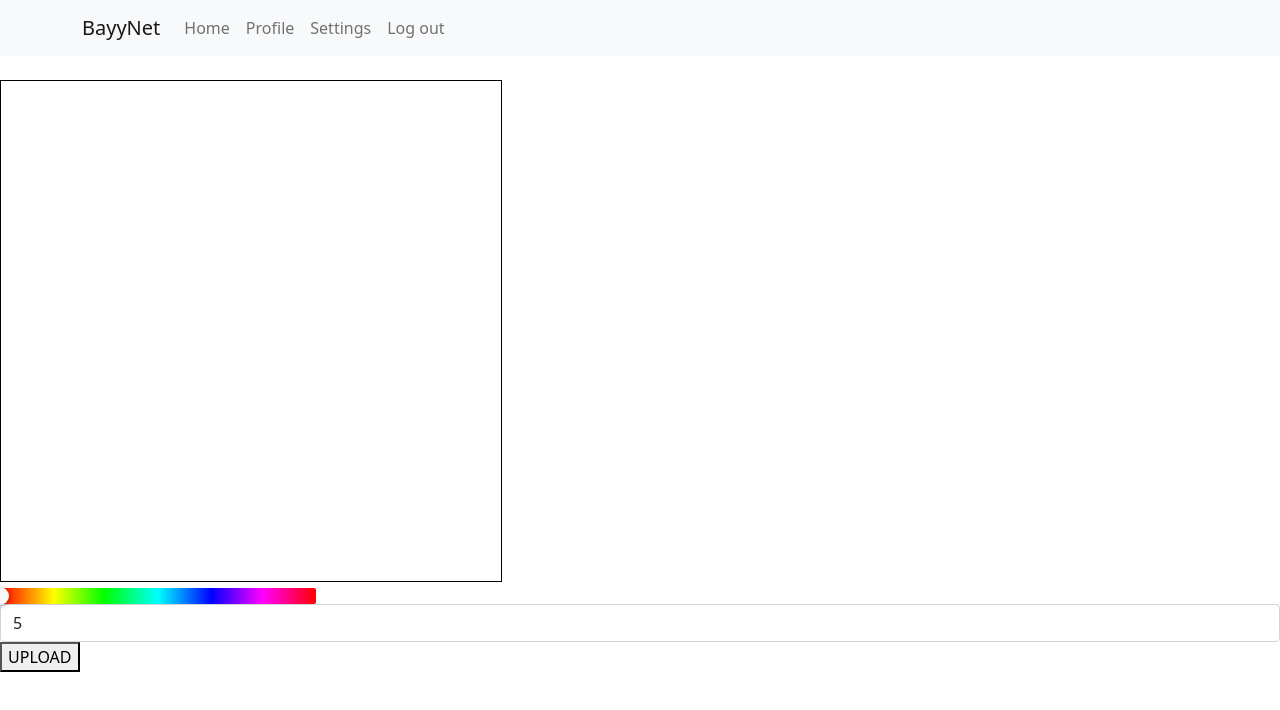
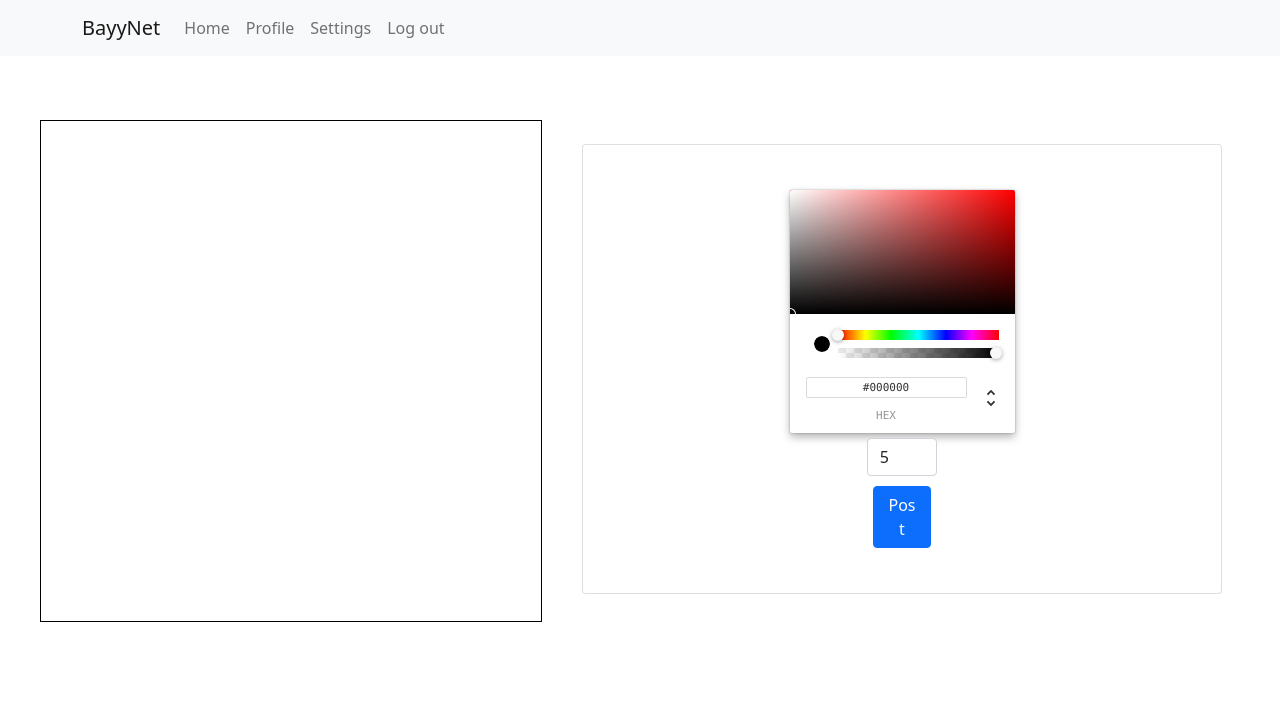
Before and after one commit to WilliamTuominiemi/NFT-Art-Platform, a React (Create React App) app in the folder client/: page /create in a window 1280 px wide. Shown: the top 710 px of the page. Built offline with nearby package versions, Linux system fonts and the light colour scheme; no server answers.

Commit message:
improved painting dash

```diff
--- a/client/src/components/create.js
+++ b/client/src/components/create.js
@@ -6,9 +6,11 @@ import {uploadButton, changeNewColor, changeThickness} from './hooks'
 
 import { BrowserRouter as Router, useParams, Link, useNavigate  } from 'react-router-dom'
 
-import { HuePicker   } from 'react-color'
+import { ChromePicker   } from 'react-color'
 
-import { FormGroup, FormControl } from 'react-bootstrap'
+import { FormGroup, FormControl, Button, Card } from 'react-bootstrap'
+
+import "../style.css"
 
 export default function Create() {
     let navigate = useNavigate();
@@ -21,7 +23,6 @@ export default function Create() {
     }
 
     let [color, setColor] = useState([])
-    let [thickness, setThickness] = useState([])
 
     function changeColor(pickedColor) {
         setColor(pickedColor)
@@ -35,18 +36,22 @@ export default function Create() {
                 height={500}
             />
             <br />
-            <HuePicker color={color} onChange={changeColor}/>
-            <FormGroup>
+            <Card className="controlPanel">
+                <center>
+                <ChromePicker  className="chromePicker" color={color} onChange={changeColor}/>
+                <FormGroup className="formGroup">
                     <FormControl
                         type='number'
                         name='thickness'
                         placeholder='thiccness'
                         defaultValue='5'
                         onChange = { (event) => { changeThickness(event.target.value) } }
-                    min="0" max="50" step="0.5"
+                        min="0" max="50" step="5"
                         />
                 </FormGroup>
-            <button onClick={buttonClick}>UPLOAD</button>
+                <Button className="postButton" variant="primary" onClick={buttonClick}>Post</Button>
+                </center>
+            </Card>
         </div>
     )
 }
--- /dev/null
+++ b/client/src/style.css
@@ -0,0 +1,32 @@
+canvas {
+    float: left;
+    margin: 40px;
+
+}
+
+.controlPanel {
+    padding: 40px;
+    margin: 40px;
+    display: flex;
+    flex-wrap: wrap;
+    align-content: center;
+    width: 50%;
+  }
+
+  .postButton {
+    margin: 5px;
+
+    width: 25%;
+
+  }
+
+  .formGroup {
+    margin: 5px;
+
+    width: 30%;
+  }
+
+  .chromePicker {
+    margin: 5px;
+
+  }
```
Lines whose indentation alone changed are shown as unchanged.
